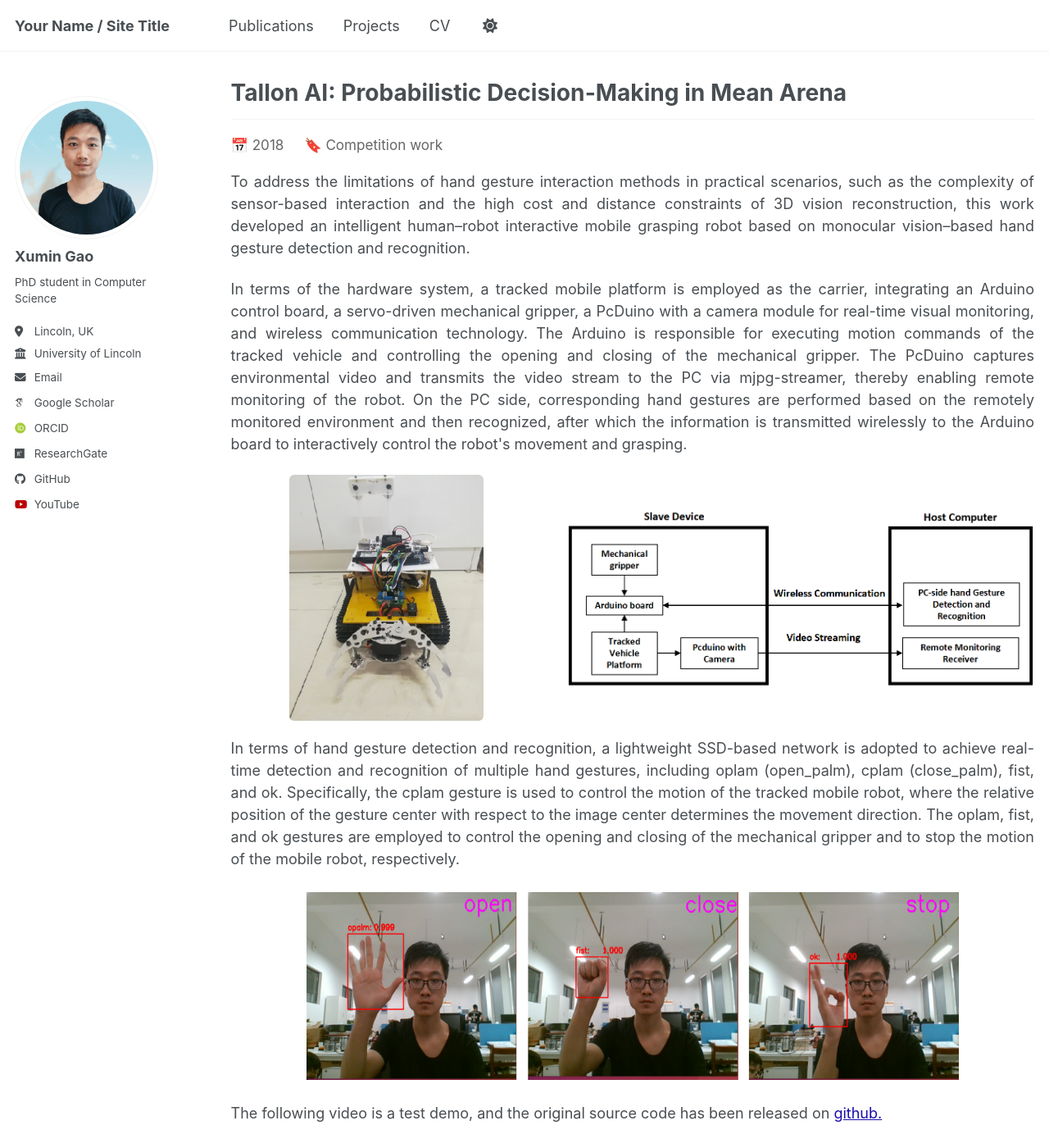
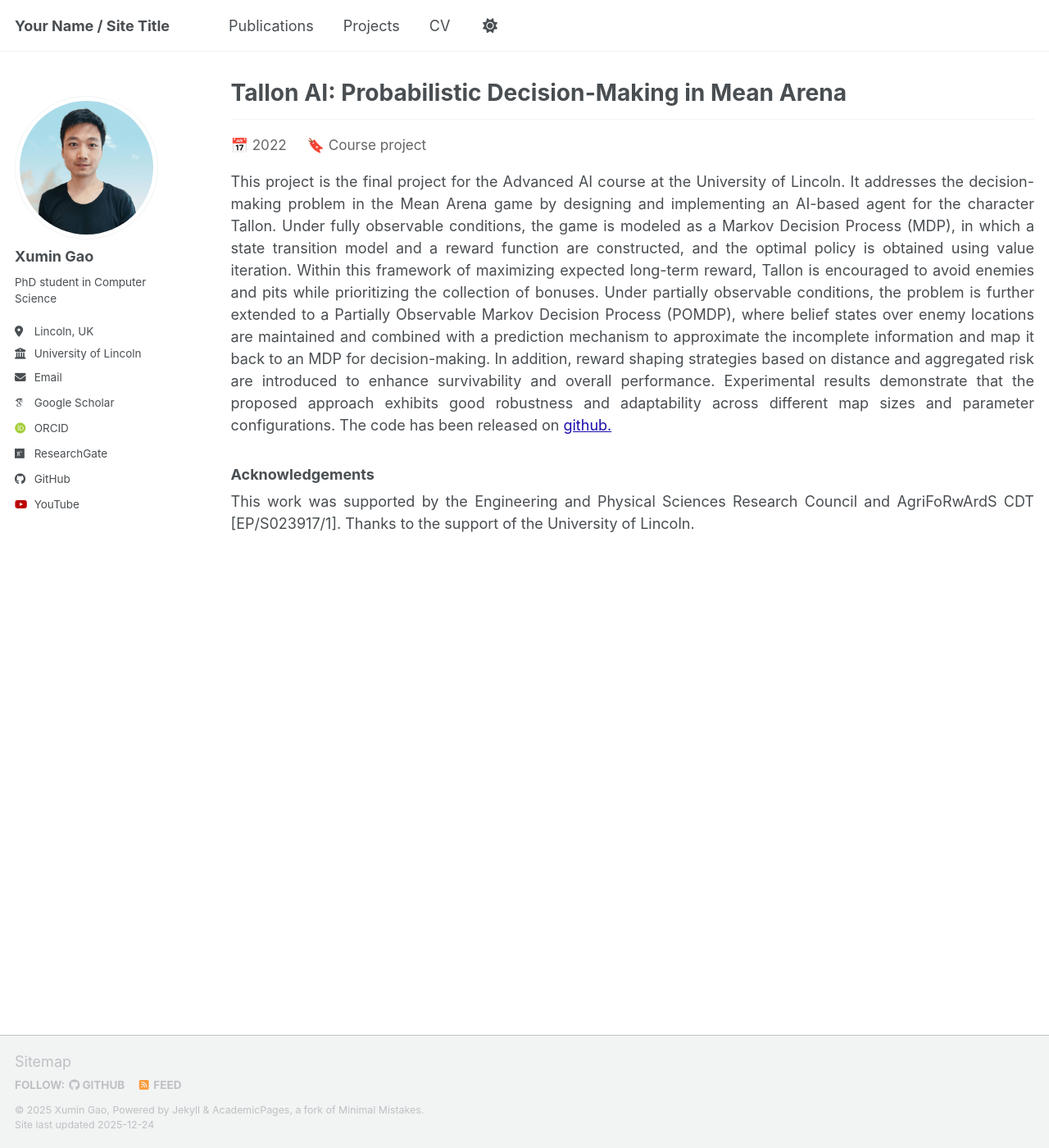
Before and after one commit to XuminGaoGithub/XuminGaoGithub.github.io, a Jekyll site: the page built from _pages/AAI.md, in a window 1280 px wide and 1400 px high. Shown: the whole window at 82% size. Built offline with Jekyll 4.4.1, drawn with Linux system fonts in a browser that asks for light colours; some web fonts are replaced; a script bundle is joined from its source files by our own code; library files that are not in the unit come from our copies; some of the changed text lies outside the part shown; grey boxes are pictures that could not be loaded.

Commit message:
Update AAI.md

```diff
--- a/_pages/AAI.md
+++ b/_pages/AAI.md
@@ -8,108 +8,26 @@ author_profile: true
 ---
 <p style="margin: 0 0 18px 0; color:#666; font-size:0.95em;">
   <span style="margin-right:20px;">
-    📅 2018
+    📅 2022
   </span>
   <span>
-    🔖 Competition work
+    🔖 Course project
   </span>
 </p>
 
 <p style="margin-top:5px; text-align: justify; text-justify: inter-word; text-align-last: left;">
-To address the limitations of hand gesture interaction methods in practical scenarios, such as the complexity of sensor-based interaction and the high cost and distance constraints of 3D vision reconstruction, this work developed an intelligent human–robot interactive mobile grasping robot based on monocular vision–based hand gesture detection and recognition.
-</p>
-
-<p style="margin-top:5px; text-align: justify; text-justify: inter-word; text-align-last: left;">
-In terms of the hardware system, a tracked mobile platform is employed as the carrier, integrating an Arduino control board, a servo-driven mechanical gripper, a PcDuino with a camera module for real-time visual monitoring, and wireless communication technology. The Arduino is responsible for executing motion commands of the tracked vehicle and controlling the opening and closing of the mechanical gripper. The PcDuino captures environmental video and transmits the video stream to the PC via mjpg-streamer, thereby enabling remote monitoring of the robot. On the PC side, corresponding hand gestures are performed based on the remotely monitored environment and then recognized, after which the information is transmitted wirelessly to the Arduino board to interactively control the robot's movement and grasping.
-</p>
-
-<div style="
-  display: flex;
-  justify-content: center;
-  align-items: center;
-  gap: 30px;
-  margin: 20px 0;
-">
-
-  <!-- 左图容器（稍窄） -->
-  <div style="
-    width: 400px;
-    height: 300px;
-    display: flex;
-    justify-content: center;
-    align-items: center;
-  ">
-    <img
-      src="/images/HRHandpose_robot.png"
-      alt="Crack Detection UAV"
-      style="
-        max-width: 100%;
-        max-height: 100%;
-        object-fit: contain;
-        border-radius: 6px;
-      "
-    />
-  </div>
-
-  <!-- 右图容器（更宽） -->
-  <div style="
-    width: 600px;
-    height: 300px;
-    display: flex;
-    justify-content: center;
-    align-items: center;
-  ">
-    <img
-      src="/images/HRHandpose_frame.png"
-      alt="System Framework"
-      style="
-        max-width: 100%;
-        max-height: 100%;
-        object-fit: contain;
-        border-radius: 6px;
-      "
-    />
-  </div>
-
-</div>
-
-
-<p style="margin-top:5px; text-align: justify; text-justify: inter-word; text-align-last: left;">
-In terms of hand gesture detection and recognition, a lightweight SSD-based network is adopted to achieve real-time detection and recognition of multiple hand gestures, including oplam (open_palm), cplam (close_palm), fist, and ok. Specifically, the cplam gesture is used to control the motion of the tracked mobile robot, where the relative position of the gesture center with respect to the image center determines the movement direction. The oplam, fist, and ok gestures are employed to control the opening and closing of the mechanical gripper and to stop the motion of the mobile robot, respectively.
-</p>
-
-<div style="text-align: center; margin: 25px 0;">
-  <img
-    src="/images/HRHandpose_reg.png"
-    alt="Crack Recognition Results"
-    style="width: 800px; max-width: 100%; border-radius:6px;"
-  />
-</div>
-
-
-<p style="margin-top:5px; text-align: justify; text-justify: inter-word; text-align-last: left;">
-The following video is a test demo, and the original source code has been released on
-  <a href="https://github.com/XuminGaoGithub/An-Intelligent-Human-Robot-Interactive-Mobile-Grasping-Robot-Based-on-Visual-Gesture-Recognition"
+This project is the final project for the Advanced AI course at the University of Lincoln. It addresses the decision-making problem in the Mean Arena game by designing and implementing an AI-based agent for the character Tallon. Under fully observable conditions, the game is modeled as a Markov Decision Process (MDP), in which a state transition model and a reward function are constructed, and the optimal policy is obtained using value iteration. Within this framework of maximizing expected long-term reward, Tallon is encouraged to avoid enemies and pits while prioritizing the collection of bonuses. Under partially observable conditions, the problem is further extended to a Partially Observable Markov Decision Process (POMDP), where belief states over enemy locations are maintained and combined with a prediction mechanism to approximate the incomplete information and map it back to an MDP for decision-making. In addition, reward shaping strategies based on distance and aggregated risk are introduced to enhance survivability and overall performance. Experimental results demonstrate that the proposed approach exhibits good robustness and adaptability across different map sizes and parameter configurations. The code has been released on
+  <a href="https://github.com/XuminGaoGithub/Tallon-AI-Probabilistic-Decision-Making-in-Mean-Arena"
      target="_blank"
      style="color:#1a0dab; text-decoration:underline;">
     github.
   </a>
-</p>
 
 
-<div style="display:flex; justify-content:center; margin:35px 0;">
-  <iframe
-    width="720"
-    height="405"
-    src="https://www.youtube.com/embed//ItFX8F2m2y4"
-    frameborder="0"
-    allow="accelerometer; autoplay; clipboard-write; encrypted-media; gyroscope; picture-in-picture"
-    allowfullscreen
-    style="border-radius:8px;">
-  </iframe>
-</div>
 
-### Acknowledgements
+
+
+<h3> Acknowledgements</h3>
 <p style="margin-top:5px; text-align: justify; text-justify: inter-word; text-align-last: left;">
-Thanks to the support of the Institute of Robotics and Intelligent Systems, Wuhan University of Science and Technology, and Associate Professor Lei Bin. The team members include Gao Xumin, Xiao Chao, Wang Huayu, and Lei Bin.
+This work was supported by the Engineering and Physical Sciences Research Council and AgriFoRwArdS CDT [EP/S023917/1]. Thanks to the support of the University of Lincoln.
 </p>
```
